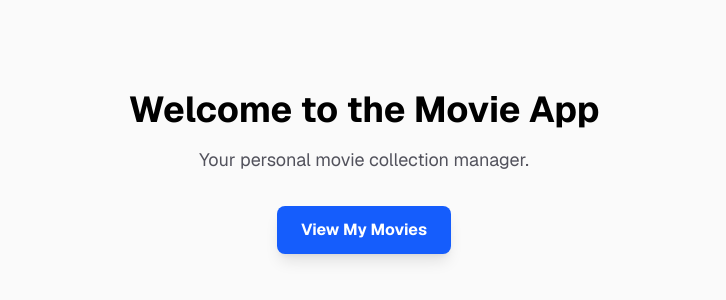
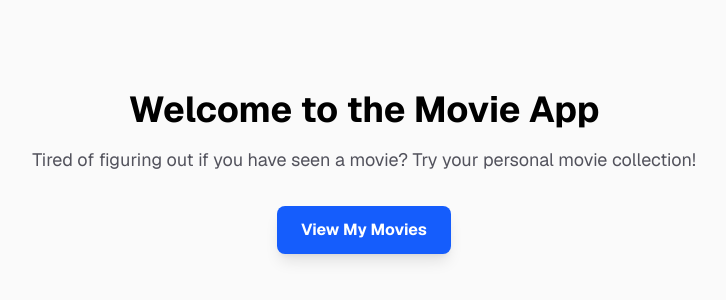
Before and after one commit to RobinB87/ai-vibe-movies-app, a Next.js app: page / in a window 1280 px wide. Shown: the part 228-528 px from the top of the page, without its empty margins (276-1002 px from the left). Built offline with nearby package versions, Linux system fonts and the light colour scheme; no server answers.

Commit message:
Change label

```diff
--- a/app/page.tsx
+++ b/app/page.tsx
@@ -5,7 +5,9 @@ export default function Home() {
     <div className="flex min-h-screen items-center justify-center bg-zinc-50 font-sans dark:bg-black">
       <main className="flex flex-col items-center justify-center p-8 text-center">
         <h1 className="text-4xl font-bold mb-4 text-black dark:text-white">Welcome to the Movie App</h1>
-        <p className="text-lg mb-8 text-zinc-600 dark:text-zinc-400">Your personal movie collection manager.</p>
+        <p className="text-lg mb-8 text-zinc-600 dark:text-zinc-400">
+          Tired of figuring out if you have seen a movie? Try your personal movie collection!
+        </p>
         <Link
           href="/movies"
           className="bg-blue-600 hover:bg-blue-700 text-white font-bold py-3 px-6 rounded-lg shadow-lg transition duration-300 ease-in-out"
```
